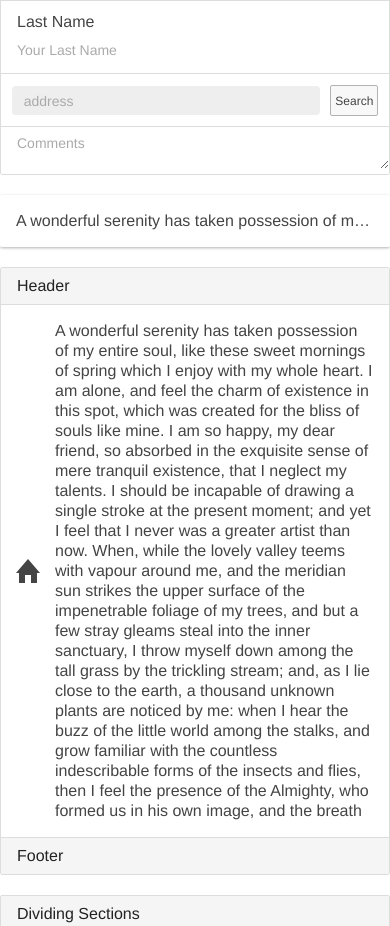
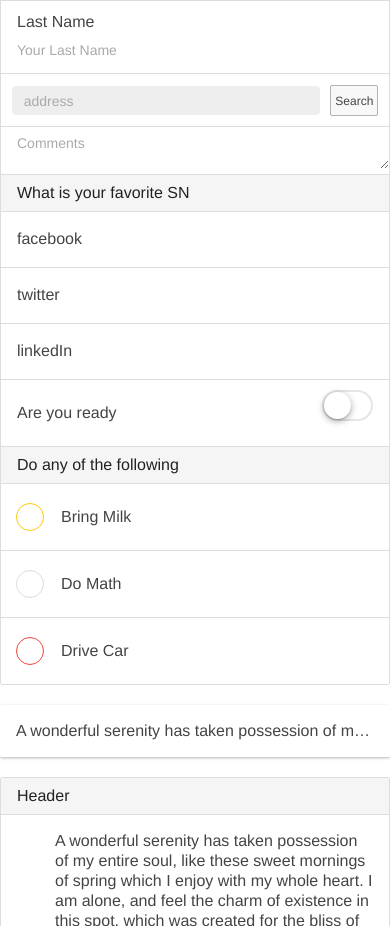
Before and after one commit to nagarakesh4/sagacious-funicular, a website: page www/index.html in a window 390 px wide. Shown: the part 824-1750 px from the top of the page. Drawn offline with Linux system fonts and the light colour scheme; some packages are replaced by stand-ins of ours; files that its build step writes are made by us from their sources; files whose address does not match are found by name.

Commit message:
add more input forms - radio buttons on click will show icon for selected option, checkbox with color, toggle

```diff
--- a/www/index.html
+++ b/www/index.html
@@ -87,7 +87,44 @@
         <label class="item item-input">
           <textarea placeholder="Comments"></textarea>
         </label>
+        <div class="item item-divider">What is your favorite SN</div>
 
+        <label class="item item-radio">
+          <input type="radio" name="social">
+          <div class="item-content">facebook</div>
+          <i class="radio-icon ion-social-facebook"></i>
+        </label>
+        <label class="item item-radio">
+          <input type="radio" name="social">
+          <div class="item-content">twitter</div>
+          <i class="radio-icon ion-social-twitter"></i>
+        </label>
+        <label class="item item-radio">
+          <input type="radio" name="social">
+          <div class="item-content">linkedIn</div>
+          <i class="radio-icon ion-social-linkedin"></i>
+        </label>
+        <div class="item item-toggle">
+          <span class="input-label">Are you ready</span>
+          <label class="toggle">
+            <input type="checkbox">
+            <div class="track"><div class="handle"></div></div>
+          </label>
+        </div>
+        <div class="item item-divider">Do any of the following</div>
+
+        <div class="item item-checkbox checkbox-energized">
+          <label class="checkbox"><input type="checkbox"></label>
+            <span class="input-label">Bring Milk</span>
+        </div>
+        <div class="item item-checkbox">
+          <label class="checkbox"><input type="checkbox"></label>
+            <span class="input-label">Do Math</span>
+        </div>
+        <div class="item item-checkbox checkbox-assertive">
+          <label class="checkbox"><input type="checkbox"></label>
+            <span class="input-label">Drive Car</span>
+        </div>
 
         </div>
 
```
